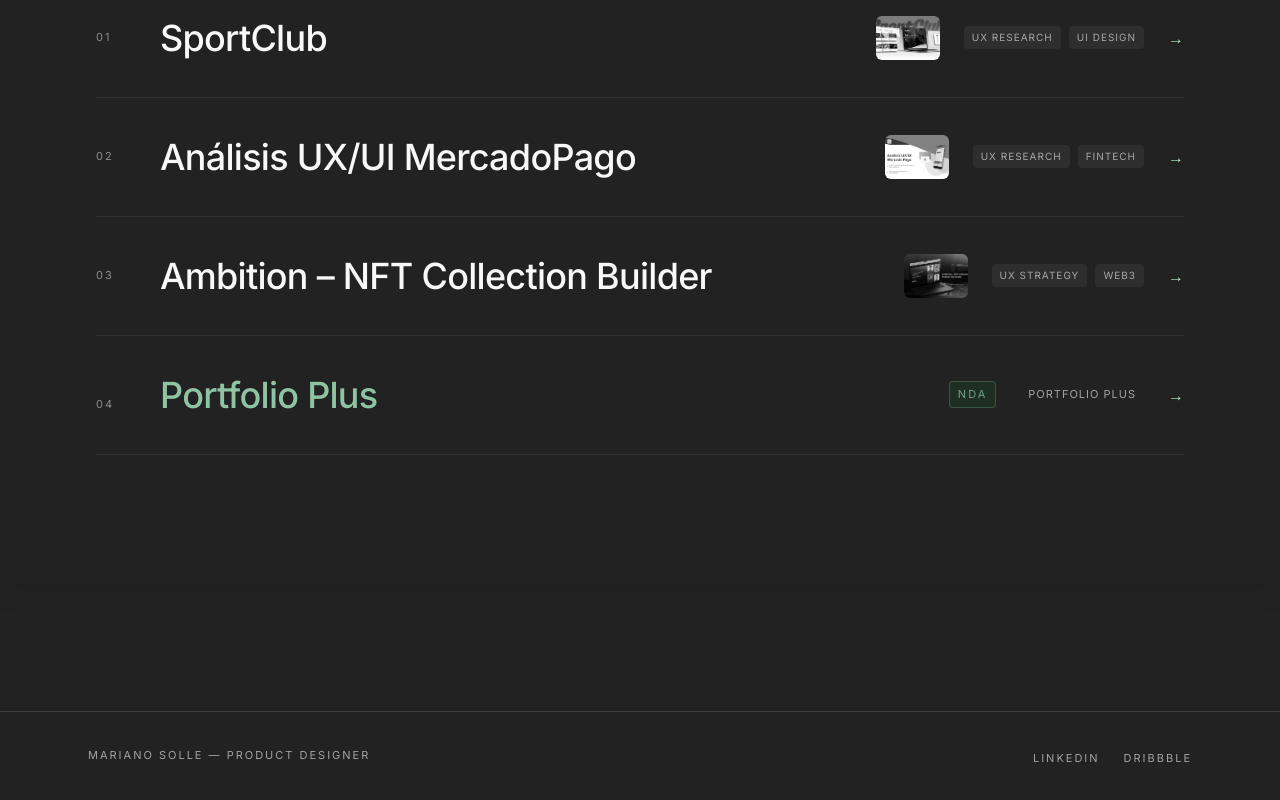
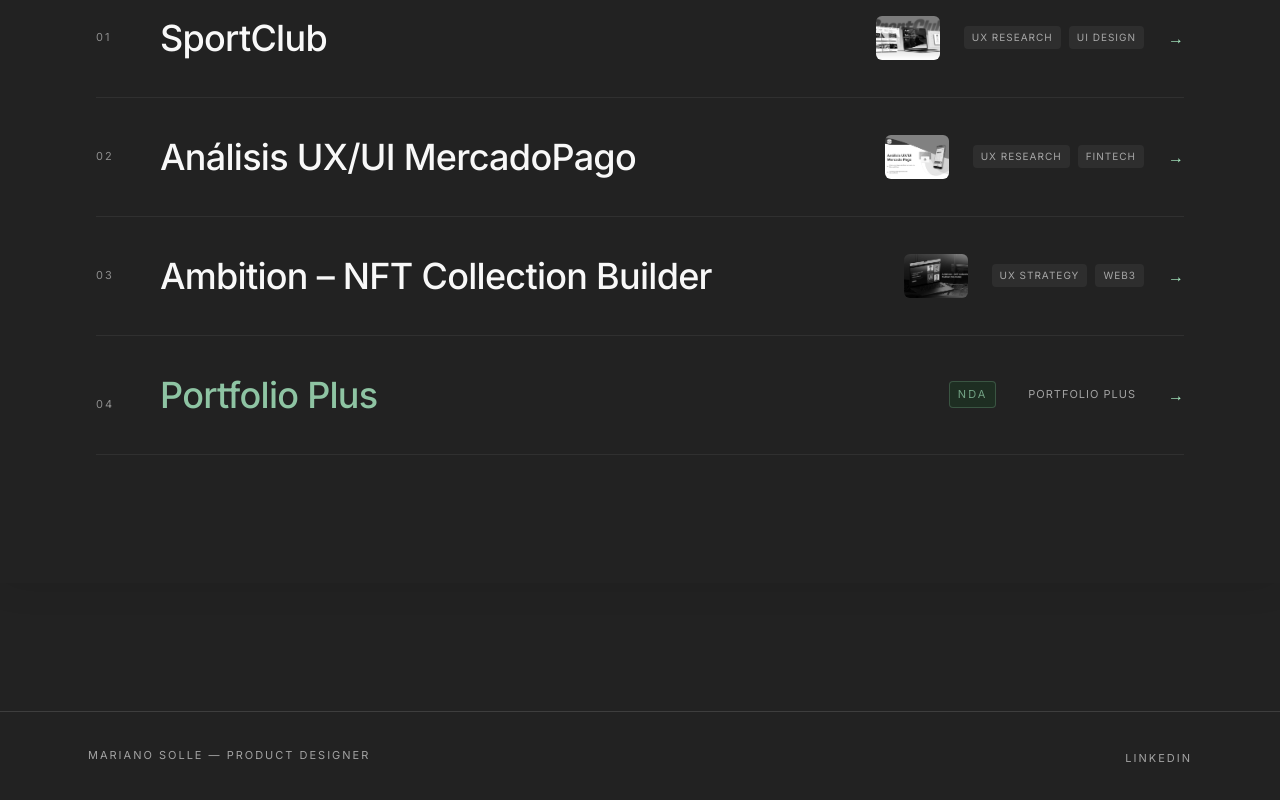
Before and after one commit to marianos88/Portfolio-Mariano-Solle, a Next.js app: page / in a window 1280 px wide. Shown: the part 1695-2495 px from the top of the page. Built offline with nearby package versions, Linux system fonts and the light colour scheme; no server answers.

Commit message:
Remove Dribbble link from footer
Co-Authored-By: Claude Sonnet 4.6 <noreply@anthropic.com>
Claude-Session: https://claude.ai/code/session_01K2DBtWNpQiN9qpcHmoLi2W

```diff
--- a/src/components/layout/Footer.tsx
+++ b/src/components/layout/Footer.tsx
@@ -22,17 +22,6 @@ export default async function Footer() {
                 <span className="sr-only"> (opens in new tab)</span>
               </a>
             </li>
-            <li>
-              <a
-                href="https://dribbble.com/marianosolle"
-                target="_blank"
-                rel="noopener noreferrer"
-                className="text-[11px] tracking-[2px] uppercase transition-theme dark:text-off-white/60 text-mid-gray hover:opacity-100"
-              >
-                {t('dribbble')}
-                <span className="sr-only"> (opens in new tab)</span>
-              </a>
-            </li>
           </ul>
         </nav>
       </div>
```
